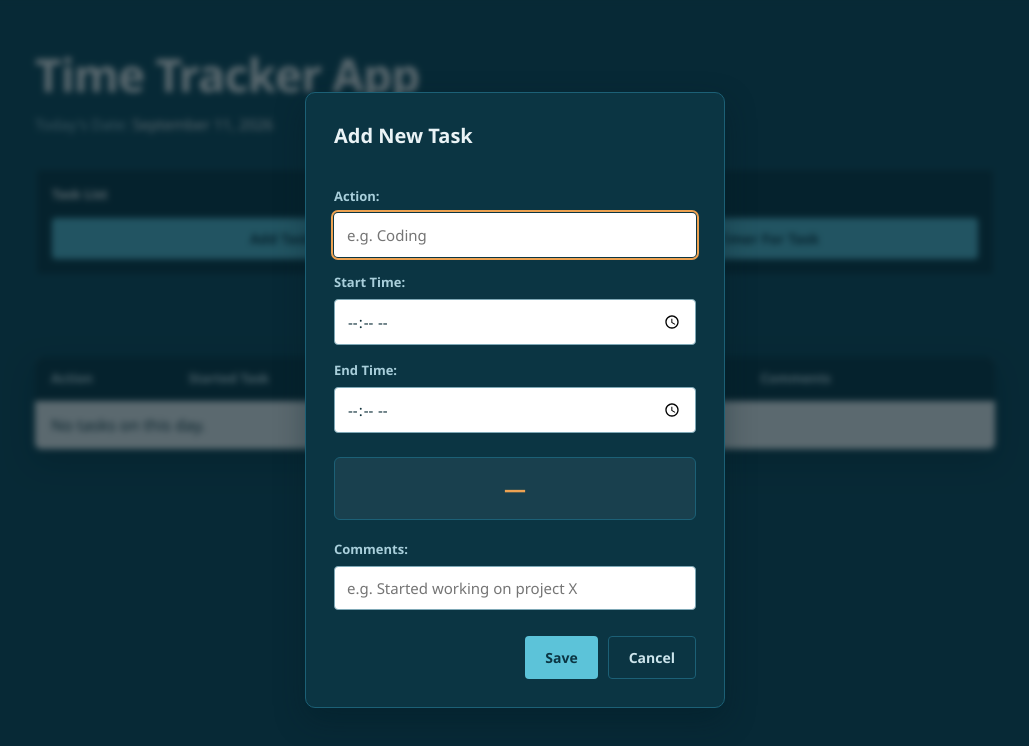
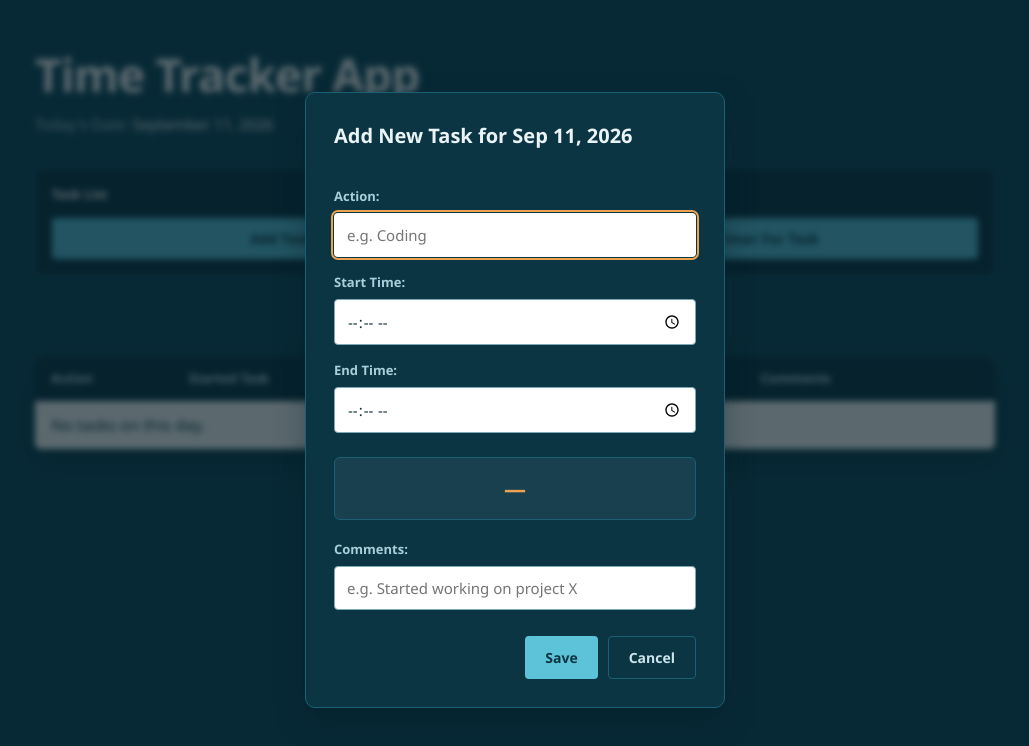
Before and after one commit to irvinggonzalezCode/time_tracker, a plain HTML site: page home.html in a window 1280 px wide. Both pictures are taken after a click on the button "Add Task". Shown: the whole page, without its empty margins (125-1154 px from the left). Drawn offline with Linux system fonts and the light colour scheme.

Commit message:
Fixed the datePicker not adding tasks and fixed a few things in the code.

```diff
--- a/add_task.js
+++ b/add_task.js
@@ -11,6 +11,7 @@
 // whole time the app runs, so looking each up a single time is
 // enough (and faster than searching the page again and again).
 const taskModal = document.getElementById("task-modal");
+const addTaskDateTxt = document.getElementById("add-task-date");
 const openModalBtn = document.getElementById("add-task");
 const closeModalBtn = document.getElementById("close-modal-btn");
 const saveTaskBtn = document.getElementById("save-task-btn");
@@ -25,6 +26,7 @@ const commentsField = document.getElementById("task-comments");
 // form.reset() wipes whatever was typed last time, and we
 // reset the duration line to a dash so old numbers don't linger.
 function openTaskModal() {
+	addTaskDateTxt.textContent = "Add New Task for " + formatMillisToDate(selectedDayMs);
 	document.getElementById("task-form").reset();
 	durationText.textContent = "—";
 	taskModal.showModal();
--- a/helper.js
+++ b/helper.js
@@ -14,6 +14,7 @@
 // giant number like 1757437200000. People don't read that. We
 // hand that number to the browser's built-in date tool and ask
 // for "hour and minute with AM/PM", so we get back "9:05 AM".
+//input mills 1757437200000 to 12:00AM
 function formatClock(millis) {
 	return new Date(millis).toLocaleTimeString("en-US", {
 		hour: "numeric",
@@ -78,6 +79,16 @@ function formatToday() {
 	});
 }
 
+// formatMillisToDate - Millis to string date ->  "September 9, 2026"
+function formatMillisToDate(millis) {
+	const d = new Date(millis);
+	const formatted = d.toLocaleDateString("en-US", {
+		month: "short",
+		day: "numeric",
+		year: "numeric",
+	});
+	return formatted;
+}
 
 /** Formats a Date as "YYYY-MM-DD", the only format a date input accepts. */
 function toInputDate(date) {
--- a/home.html
+++ b/home.html
@@ -88,7 +88,7 @@
   <!-- "Add Task" popup. add_task.js opens, validates, and closes this. -->
   <dialog id="task-modal">
     <form id="task-form" method="dialog">
-      <h2>Add New Task</h2>
+      <h2 id="add-task-date">Add New Task for </h2>
 
       <label for="task-action">Action:</label>
       <input type="text" id="task-action" required placeholder="e.g. Coding">
--- a/main.js
+++ b/main.js
@@ -13,9 +13,4 @@
    ============================================================ */
 
 document.getElementById("current-date").textContent = formatToday();
-
 loadTasks();
-
-document
-	.getElementById("remove-task")
-	.addEventListener("click", removeLastTask);
--- a/task.js
+++ b/task.js
@@ -88,17 +88,6 @@ function addTask(task) {
 	renderTasks();
 }
 
-// removeLastTask — undo the most recently added task
-// -------------------------------------------------
-// This is what the "Remove Task" button does. If the list is
-// already empty, there's nothing to remove, so we quietly do
-// nothing.
-function removeLastTask() {
-	if (tasks.length === 0) return;
-	tasks.pop();
-	saveTasks();
-	renderTasks();
-}
 
 function removeSelectedTask() {}
 
```
